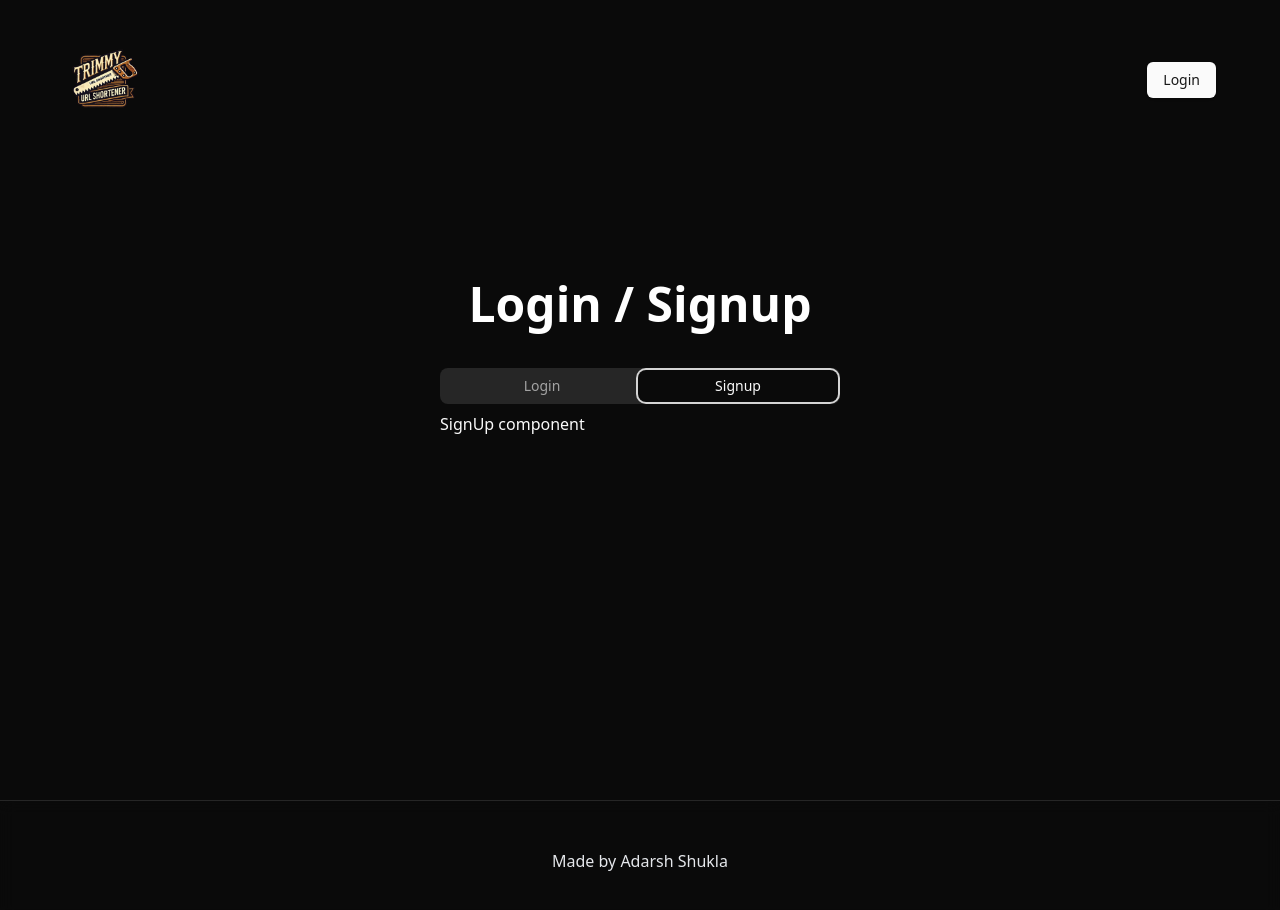
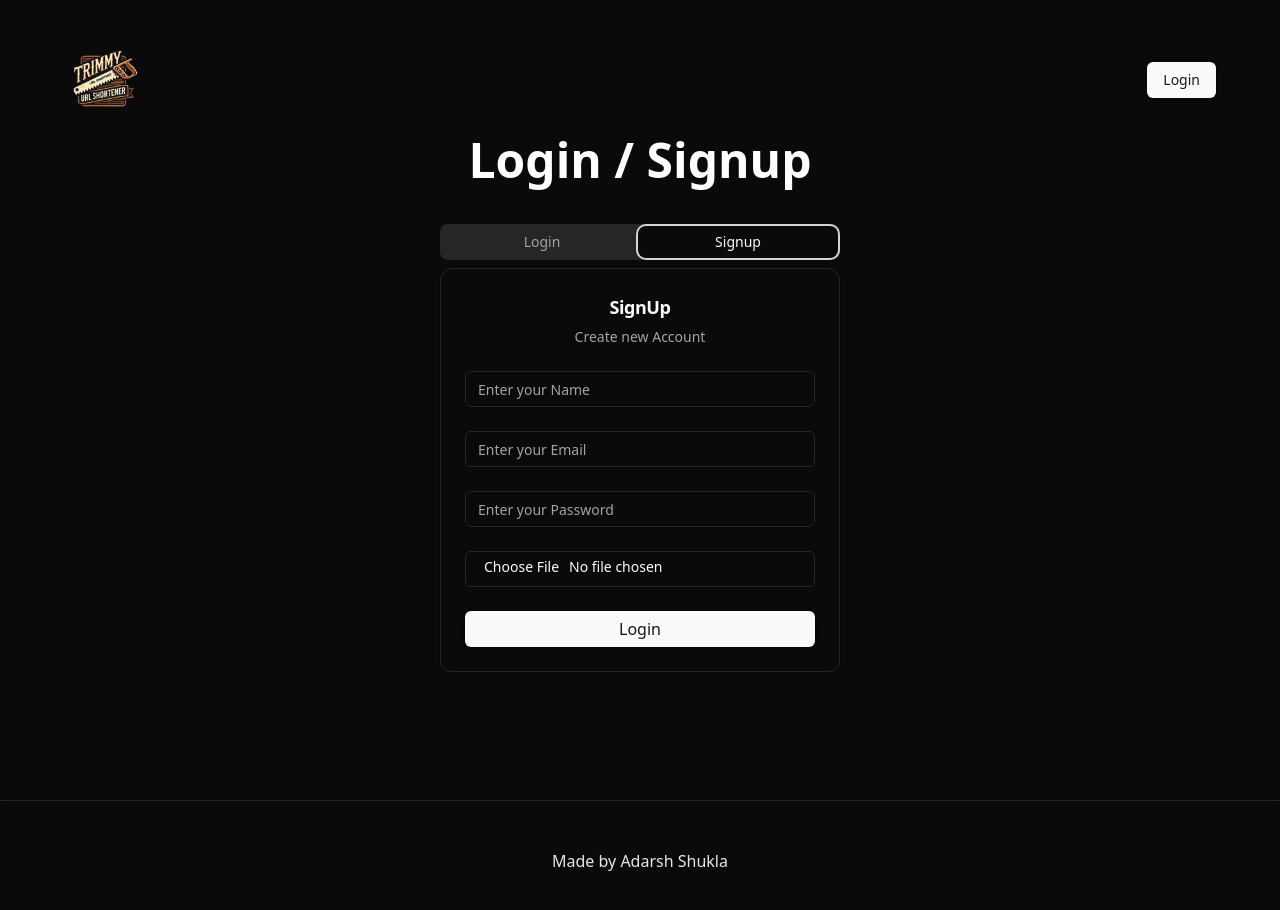
Before and after one commit to adarsh946/trimmy, a React (Vite) app: page /auth in a window 1280 px wide. Both pictures are taken after a click on the tab "Signup". Shown: the top 910 px of the page. Built offline with nearby package versions, Linux system fonts and the light colour scheme; no server answers.

Commit message:
completed signup component

```diff
--- a/src/components/signup.tsx
+++ b/src/components/signup.tsx
@@ -1,5 +1,143 @@
+import {
+  Card,
+  CardContent,
+  CardDescription,
+  CardFooter,
+  CardHeader,
+  CardTitle,
+} from "@/components/ui/card";
+import { Input } from "./ui/input";
+import { BeatLoader } from "react-spinners";
+import { Button } from "./ui/button";
+import { useEffect, useState } from "react";
+import { signup } from "@/database/apiAuth";
+import * as yup from "yup";
+import Error from "./Error";
+import { useNavigate, useSearchParams } from "react-router-dom";
+import { useFetch } from "@/hooks/useFetch";
+
 function Signup() {
-  return <div>signup</div>;
+  const [error, setError] = useState<Record<string, string>>({});
+  const [formData, setFormData] = useState({
+    name: "",
+    email: "",
+    password: "",
+    profile_pic: "",
+  });
+
+  const navigate = useNavigate();
+  let [searchParams] = useSearchParams();
+  const extendedLink = searchParams.get("createUrl");
+
+  const handleInputChange = (e: any) => {
+    const { name, value, files } = e.target;
+    setFormData((prev) => ({
+      ...prev,
+      [name]: files ? files[0] : value,
+    }));
+  };
+
+  const { data, loading, errors, fn: fnFetch } = useFetch(signup, formData);
+
+  useEffect(() => {
+    if (errors === null && data) {
+      navigate(`/dashboard?${extendedLink ? `createUrl=${extendedLink}` : ""}`);
+    }
+  }, [data, error]);
+
+  const handleSignup = async () => {
+    setError({});
+    try {
+      const signupSchema = yup.object().shape({
+        name: yup.string().required("Name is Required!"),
+        email: yup
+          .string()
+          .email("Invalid Email")
+          .required("Email is Required!"),
+        password: yup
+          .string()
+          .min(6, "must contain at least 6 characters")
+          .required("Mandatory field"),
+        profile_pic: yup.mixed(),
+      });
+      await signupSchema.validate(formData, { abortEarly: false });
+
+      //api call
+
+      fnFetch();
+    } catch (error) {
+      if (error instanceof yup.ValidationError) {
+        const newError: Record<string, string> = {};
+
+        if (error?.inner) {
+          error.inner.forEach((err) => {
+            if (err.path) {
+              newError[err.path] = err.message;
+            }
+          });
+          setError(newError);
+        }
+      }
+    }
+  };
+
+  return (
+    <Card>
+      <CardHeader>
+        <CardTitle className="text-center text-lg">SignUp</CardTitle>
+        <CardDescription className="text-center">
+          Create new Account
+        </CardDescription>
+      </CardHeader>
+      <CardContent>
+        <div>
+          <Input
+            type="text"
+            placeholder="Enter your Name"
+            onChange={handleInputChange}
+          />
+        </div>
+        {error.name && <Error message={error.name} />}
+      </CardContent>
+      <CardContent>
+        <div>
+          <Input
+            type="email"
+            placeholder="Enter your Email"
+            onChange={handleInputChange}
+          />
+        </div>
+        {error.email && <Error message={error.email} />}
+      </CardContent>
+      <CardContent>
+        <div>
+          <Input
+            type="password"
+            placeholder="Enter your Password"
+            onChange={handleInputChange}
+          />
+        </div>
+        {error.password && <Error message={error.password} />}
+      </CardContent>
+      <CardContent>
+        <div>
+          <Input
+            type="file"
+            accept="image/*"
+            onChange={handleInputChange}
+            className="cursor-pointer"
+          />
+        </div>
+        {error.profile_pic && <Error message={error.profile_pic} />}
+      </CardContent>
+
+      <CardFooter className="flex flex-col items-center">
+        <Button onClick={handleSignup} className="w-full text-md">
+          {loading ? <BeatLoader size={10} /> : "Login"}
+        </Button>
+      </CardFooter>
+    </Card>
+  );
 }
 
 export default Signup;
--- a/src/database/apiAuth.ts
+++ b/src/database/apiAuth.ts
@@ -1,4 +1,4 @@
-import supabase from "./db";
+import supabase, { supabaseUrl } from "./db";
 
 export async function login({ email, password }: Record<string, string>) {
   const { data, error } = await supabase.auth.signInWithPassword({
@@ -19,3 +19,38 @@ export async function getCurrentUser() {
   if (!session.session) return null;
   return session.session?.user;
 }
+
+export interface signupProps {
+  name: string;
+  email: string;
+  password: string;
+  profile_pic: string;
+}
+
+export async function signup({
+  email,
+  password,
+  profile_pic,
+  name,
+}: signupProps | Record<string, string>) {
+  const fileName = `image-${name.split(" ").join("-")}-${Math.random()}`;
+  const { error: storageError } = await supabase.storage
+    .from("profile_pic")
+    .upload(fileName, profile_pic);
+
+  if (storageError) throw new Error(storageError.message);
+
+  const { data, error } = await supabase.auth.signUp({
+    email,
+    password,
+    options: {
+      data: {
+        name,
+        profile_pic: `${supabaseUrl}/storage/v1/object/public/profile_pic/${fileName}`,
+      },
+    },
+  });
+
+  if (error) throw new Error(error.message);
+  return data;
+}
--- a/src/database/db.ts
+++ b/src/database/db.ts
@@ -1,6 +1,6 @@
 import { createClient } from "@supabase/supabase-js";
 
-const supabaseUrl = import.meta.env.VITE_SUPABASE_URL;
+export const supabaseUrl = import.meta.env.VITE_SUPABASE_URL;
 const supabaseKey = import.meta.env.VITE_SUPABASE_ANON_KEY;
 const supabase = createClient(supabaseUrl, supabaseKey);
 
--- a/src/pages/Auth.tsx
+++ b/src/pages/Auth.tsx
@@ -1,11 +1,12 @@
 import Login from "@/components/login";
+import Signup from "@/components/signup";
 import { Tabs, TabsContent, TabsList, TabsTrigger } from "@/components/ui/tabs";
 import { useSearchParams } from "react-router-dom";
 
 function Auth() {
   const [params] = useSearchParams();
   return (
-    <div className="flex flex-col items-center gap-10 mt-36">
+    <div className="flex flex-col items-center gap-10 ">
       <h2 className=" text-5xl text-center text-white font- font-extrabold">
         {params.get("createUrl")
           ? "Holdup you need to Login First"
@@ -20,7 +21,9 @@ function Auth() {
         <TabsContent value="Login">
           <Login />
         </TabsContent>
-        <TabsContent value="Signup">SignUp component</TabsContent>
+        <TabsContent value="Signup">
+          <Signup />
+        </TabsContent>
       </Tabs>
     </div>
   );
```
